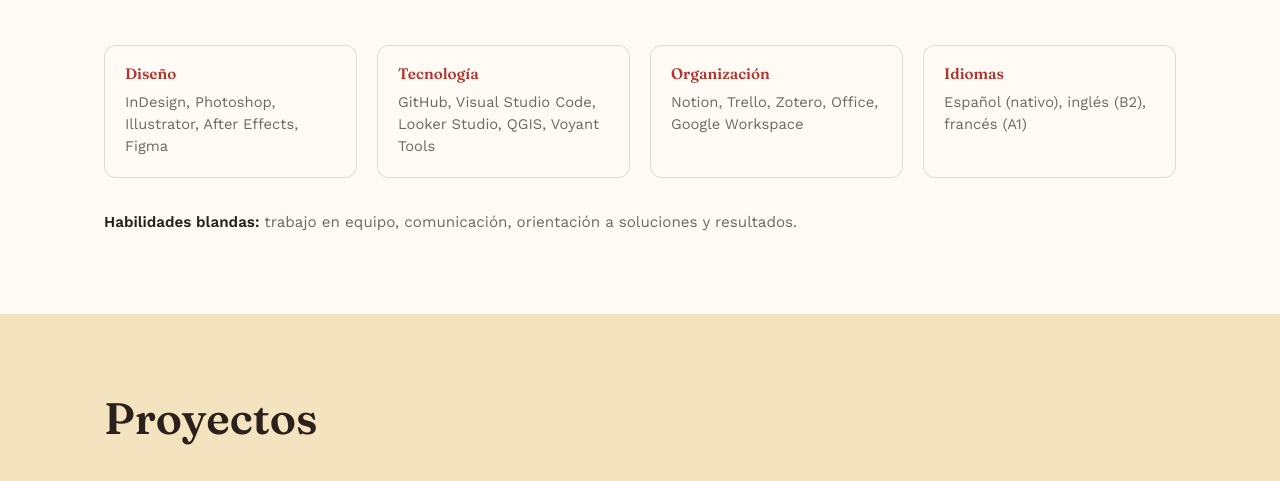
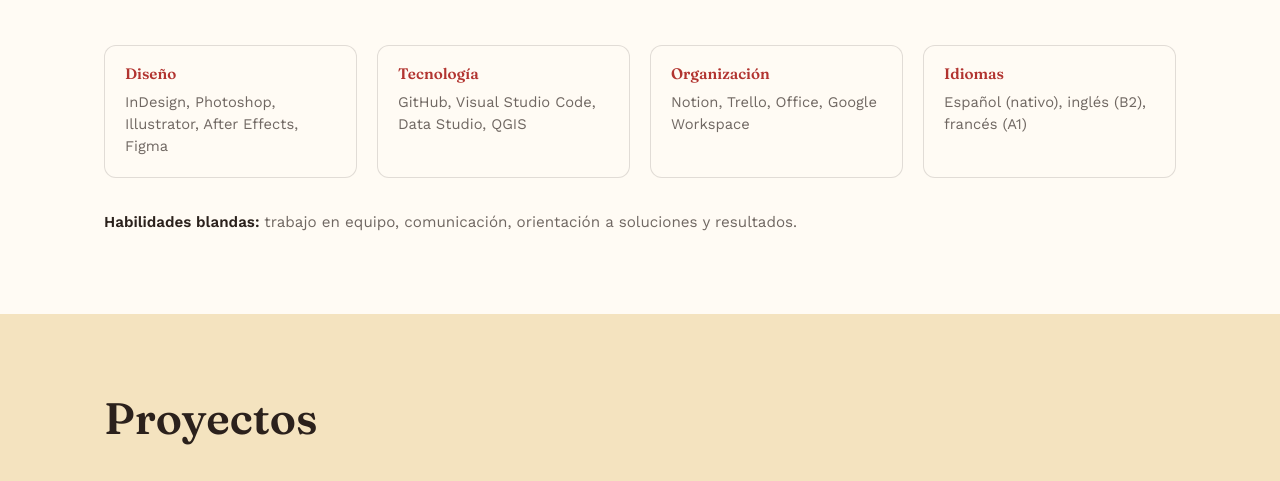
Before and after one commit to MMatildeR/aboutme, a plain HTML site: page index.html in a window 1280 px wide. Shown: the part 1148-1629 px from the top of the page. Drawn offline with nearby package versions, Linux system fonts and the light colour scheme.

Commit message:
Update index.html
- Zotero. Data studio x Looker studio

```diff
--- a/index.html
+++ b/index.html
@@ -107,11 +107,11 @@
           </div>
           <div class="skill-card">
             <h3><span data-lang="es">Tecnología</span><span data-lang="en" hidden>Technical</span></h3>
-            <p>GitHub, Visual Studio Code, Looker Studio, QGIS, Voyant Tools</p>
+            <p>GitHub, Visual Studio Code, Data Studio, QGIS</p>
           </div>
           <div class="skill-card">
             <h3><span data-lang="es">Organización</span><span data-lang="en" hidden>Organization &amp; Productivity</span></h3>
-            <p>Notion, Trello, Zotero, Office, Google Workspace</p>
+            <p>Notion, Trello, Office, Google Workspace</p>
           </div>
           <div class="skill-card">
             <h3><span data-lang="es">Idiomas</span><span data-lang="en" hidden>Languages</span></h3>
```
